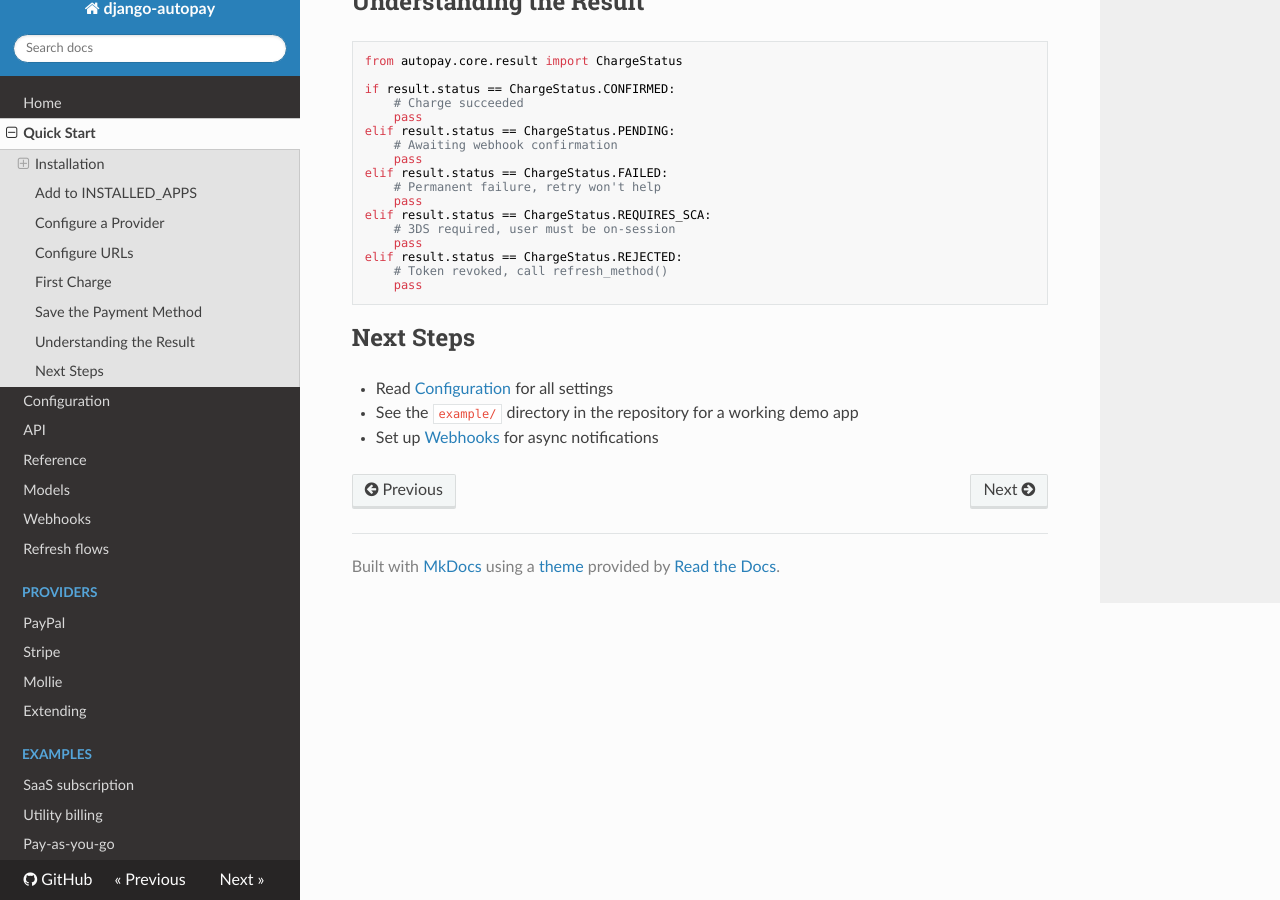
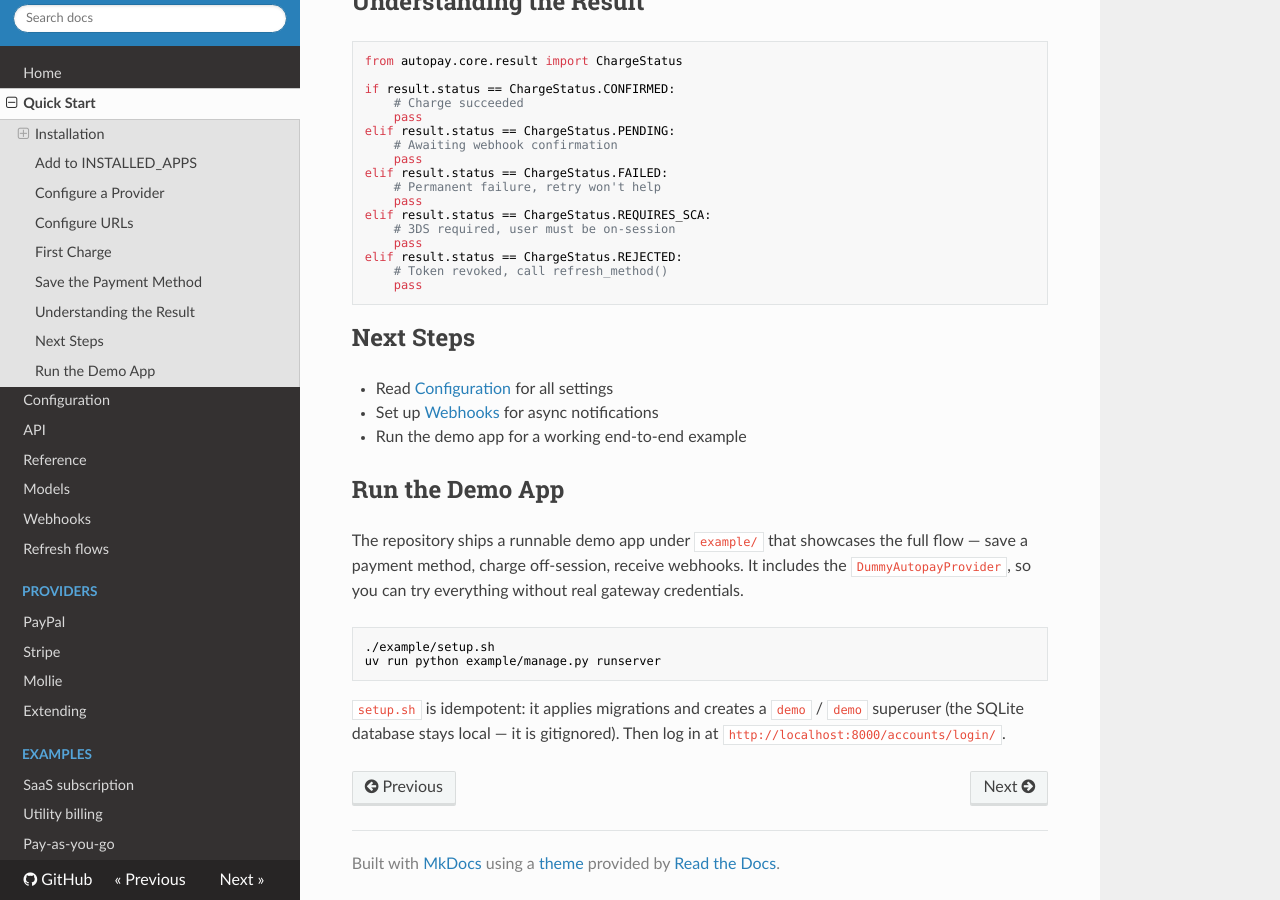
Before and after one commit to Mte90/django-autopay, an MkDocs documentation site: the page built from docs/quickstart.md, in a window 1280 px wide and 900 px high, scrolled down 2400 px. Built offline with MkDocs 1.6.1, drawn with Linux system fonts in a browser that asks for light colours; nearby versions of some CDN libraries.

````diff
--- a/docs/quickstart.md
+++ b/docs/quickstart.md
@@ -146,5 +146,21 @@ elif result.status == ChargeStatus.REJECTED:
 ## Next Steps
 
 - Read [Configuration](configuration.md) for all settings
-- See the `example/` directory in the repository for a working demo app
 - Set up [Webhooks](webhooks.md) for async notifications
+- Run the demo app for a working end-to-end example
+
+## Run the Demo App
+
+The repository ships a runnable demo app under `example/` that showcases the
+full flow — save a payment method, charge off-session, receive webhooks. It
+includes the `DummyAutopayProvider`, so you can try everything without real
+gateway credentials.
+
+```bash
+./example/setup.sh
+uv run python example/manage.py runserver
+```
+
+`setup.sh` is idempotent: it applies migrations and creates a `demo` / `demo`
+superuser (the SQLite database stays local — it is gitignored). Then log in
+at `http://localhost:8000/accounts/login/`.
````
Also changed, not shown: README.md (+3 -91 lines), docs/index.md (+3 -8 lines), 6 other files.
